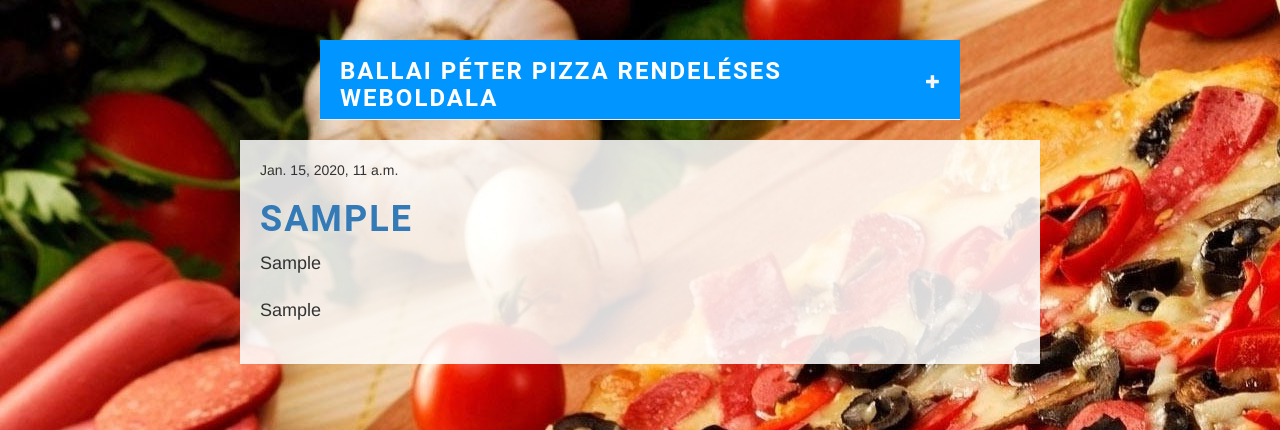
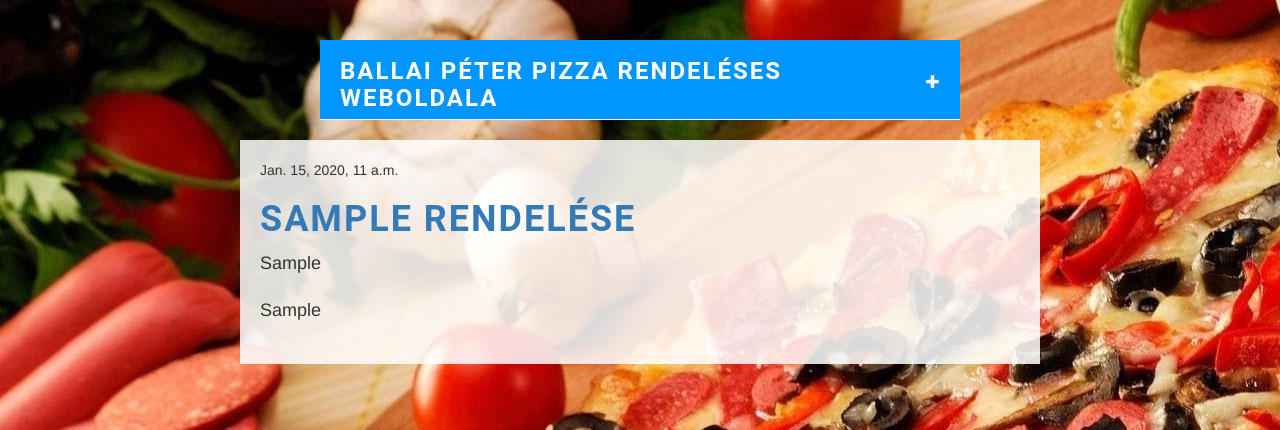
Before and after one commit to droidpeti/ballai_peter_django_projekt, a Django app: page / in a window 1280 px wide. Shown: the top 430 px of the page. Run offline with Django 3.2, Linux system fonts and the light colour scheme; tables that the repository leaves empty hold one stand-in row (values such as "Sample post"); some libraries are stand-ins or nearby versions.

Commit message:
Update post_list.html

```diff
--- a/templates/blog/post_list.html
+++ b/templates/blog/post_list.html
@@ -6,7 +6,7 @@
             <div class="date">
                 {{ post.leadott_datum }}
             </div>
-            <h1><a href="{% url 'post_detail' pk=post.pk %}">{{post.rendelo}}</a></h1>
+            <h1><a href="{% url 'post_detail' pk=post.pk %}">{{post.rendelo}} Rendelése</a></h1>
             <p> {{ post.pizza }} </p>
             <p>{{ post.italok|linebreaksbr }}</p>
         </div>
```
